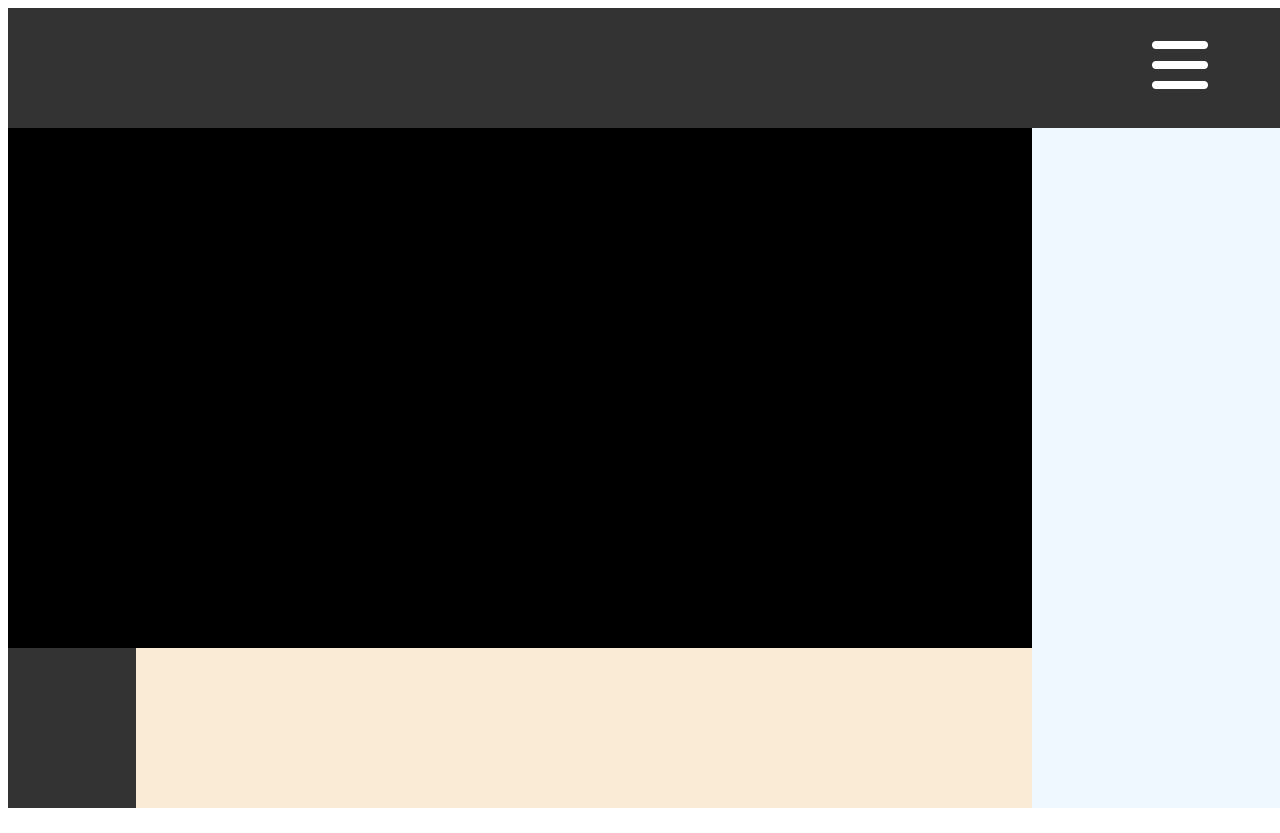
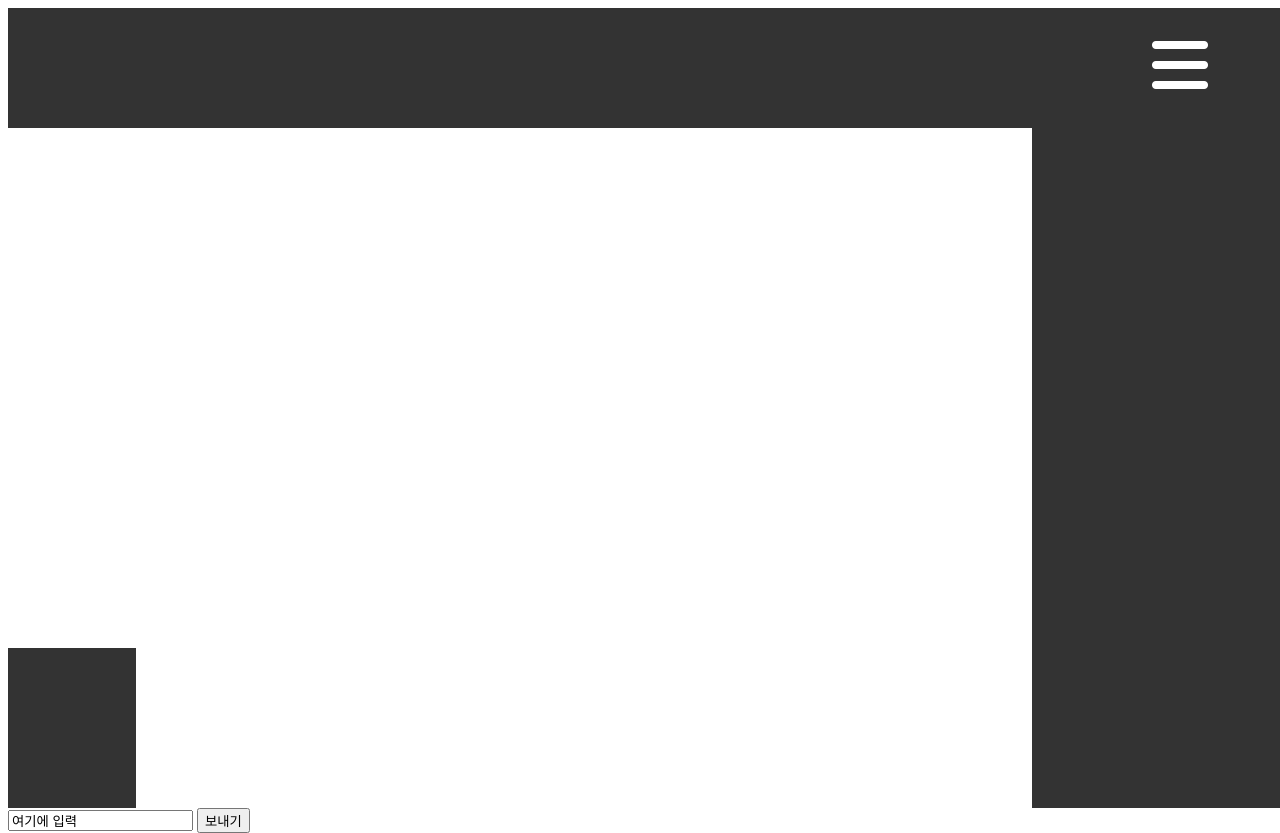
Before and after one commit to KDT-IaaS-Class-One-Group/web-Application-IA-lej, a website: page front/index.html in a window 1280 px wide. Drawn offline with Linux system fonts and the light colour scheme.

Commit message:
추가 수정

```diff
--- a/front/index.css
+++ b/front/index.css
@@ -10,22 +10,21 @@
 #root>div:nth-child(2){
     width: 100vw;
     height: 85vh;
-    background-color: black;
     position: relative;
     display: flex;
     align-items: end;
+
 }
 #root>div:nth-child(2)>div:nth-child(1){
     width: 20vw;
     height: 85vh;
-    background-color:aliceblue;
     position: absolute;
     left: 80vw;
+    background-color: #333;
 }
 #root>div:nth-child(2)>div:nth-child(2){
     width: 80vw;
     height: 20vh;
-    background-color:antiquewhite;
 }
 #root>div:nth-child(2)>div:nth-child(2)>div{
     width: 10vw;
--- a/front/index.html
+++ b/front/index.html
@@ -20,6 +20,10 @@
             <div></div>
             <div>
                 <div></div>
+                <form method="post">
+                <input type="text" value="여기에 입력" id="textInput">
+                <input type="submit" value="보내기" id="submit">
+            </form>
             </div>
         </div>
     </div>
--- a/front/index.js
+++ b/front/index.js
@@ -0,0 +1,4 @@
+const textBox = document.getElementById('textInput');
+const submit = document.getElementById('submit');
+
+console.log (textBox.value)
```
